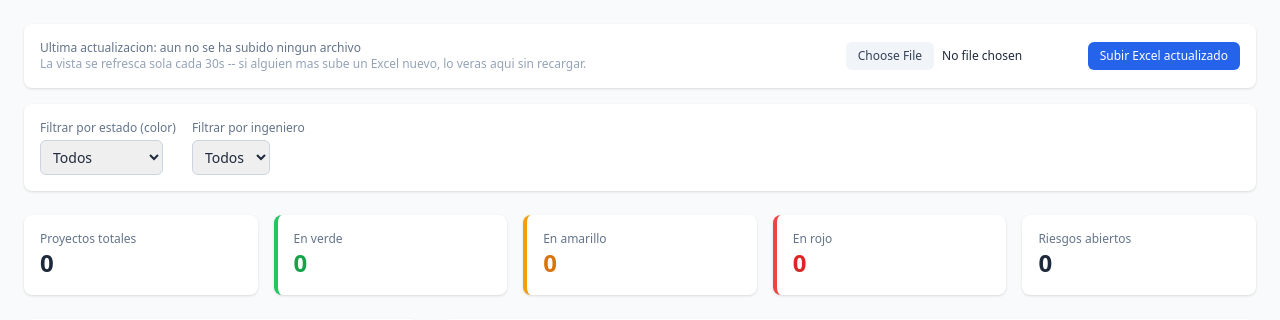
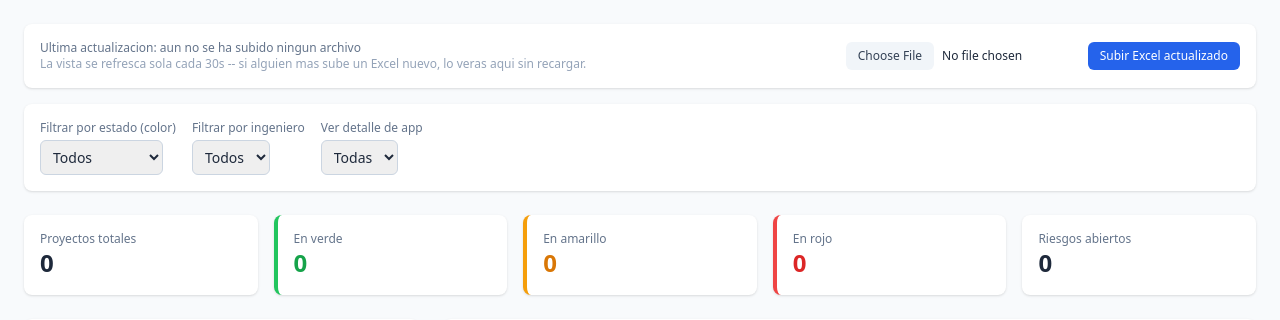
Before and after one commit to karolurena0-cloud/mx-cam-initiatives-dashboard, a FastAPI app: page / in a window 1280 px wide. Shown: the part 76-396 px from the top of the page. Run offline with FastAPI, Linux system fonts and the light colour scheme; data that the repository does not hold is empty; some libraries are stand-ins or nearby versions.

Commit message:
Drill-down interactivo por app: clic en tabla/roadmap actualiza todo el dashboard
- Nuevo filtro 'app' (server-side, igual que status/engineer) que se puede
  activar via: dropdown de filtros, clic en el nombre de la app en la
  tabla de Proyectos, clic en el nombre de la app en la tabla de Riesgos,
  o clic en una barra del grafico de Roadmap
- Al seleccionar una app: la tabla de Proyectos, Roadmap y Riesgos se
  filtran juntos a esa sola app (mismo mecanismo de drill-down consistente
  que ya existia para status/engineer, ahora con un tercer eje)
- Panel nuevo 'Detalle: <app>' que muestra estado, producto/ingenieria/
  plataforma, project overview y dependencias de la app seleccionada
- Fila resaltada (bg-blue-50) en las tablas cuando esa app esta seleccionada
- Los 3 filtros (status/engineer/app) se combinan con AND y son compatibles
  entre si -- probado: status=amber + app=X da la interseccion correcta
- 'Quitar seleccion' en el panel de detalle limpia solo el filtro de app,
  conservando status/engineer activos

Probado end-to-end: clic simulado via query params, filtrado de roadmap/
riesgos a una sola app, combinacion de filtros, carga de pagina completa
(no solo partial) con filtro de app, sin sintaxis Jinja rota.

```diff
--- a/app/main.py
+++ b/app/main.py
@@ -60,21 +60,32 @@ def _dashboard_context(
     upload_ok: bool = True,
     status_filter: str = "all",
     engineer_filter: str = "all",
+    app_filter: str = "all",
 ) -> dict:
     all_projects = [dict(r) for r in db.fetch_all("projects")]
     for p in all_projects:
         p["status_color"] = _status_bucket(p.get("overall", ""))
 
-    # Lista de ingenieros conocidos para el dropdown -- siempre a partir de
-    # TODOS los proyectos (no de los ya filtrados), para no hacer
-    # desaparecer opciones del filtro cuando otro filtro ya esta activo.
+    # Listas para los dropdowns -- siempre a partir de TODOS los proyectos
+    # (no de los ya filtrados), para no hacer desaparecer opciones del
+    # filtro cuando otro filtro ya esta activo.
     engineers = sorted({p["engineering"] for p in all_projects if p.get("engineering")})
+    apps = sorted({p["app"] for p in all_projects if p.get("app")})
 
     projects = all_projects
     if status_filter != "all":
         projects = [p for p in projects if p["status_color"] == status_filter]
     if engineer_filter != "all":
         projects = [p for p in projects if p.get("engineering") == engineer_filter]
+    if app_filter != "all":
+        projects = [p for p in projects if p.get("app") == app_filter]
+
+    # Detalle de la app seleccionada (para el panel de drill-down). Se busca
+    # en TODOS los proyectos -- si el usuario llego aqui haciendo clic en una
+    # fila visible, siempre va a existir.
+    selected_project = None
+    if app_filter != "all":
+        selected_project = next((p for p in all_projects if p["app"] == app_filter), None)
 
     # Roadmap y riesgos se filtran tambien, para que el drill-down sea
     # consistente en todo el dashboard (no solo en la tabla de proyectos).
@@ -115,8 +126,11 @@ def _dashboard_context(
         "risks": risks,
         "summary": summary,
         "engineers": engineers,
+        "apps": apps,
         "status_filter": status_filter,
         "engineer_filter": engineer_filter,
+        "app_filter": app_filter,
+        "selected_project": selected_project,
         "status_chart": status_chart,
         "engineer_chart": engineer_chart,
         "last_synced": db.get_sync_meta("last_synced_at"),
@@ -128,15 +142,15 @@ def _dashboard_context(
 
 
 @app.get("/", response_class=HTMLResponse)
-async def dashboard(request: Request, status: str = "all", engineer: str = "all"):
-    ctx = _dashboard_context(status_filter=status, engineer_filter=engineer)
+async def dashboard(request: Request, status: str = "all", engineer: str = "all", app: str = "all"):
+    ctx = _dashboard_context(status_filter=status, engineer_filter=engineer, app_filter=app)
     return templates.TemplateResponse(request, "dashboard.html", ctx)
 
 
 @app.get("/partials/content", response_class=HTMLResponse)
-async def dashboard_content(request: Request, status: str = "all", engineer: str = "all"):
-    """Partial que HTMX vuelve a pedir cada 30s (o al cambiar un filtro) para refrescar la vista."""
-    ctx = _dashboard_context(status_filter=status, engineer_filter=engineer)
+async def dashboard_content(request: Request, status: str = "all", engineer: str = "all", app: str = "all"):
+    """Partial que HTMX vuelve a pedir cada 30s (o al cambiar/hacer clic en un filtro) para refrescar la vista."""
+    ctx = _dashboard_context(status_filter=status, engineer_filter=engineer, app_filter=app)
     return templates.TemplateResponse(request, "partials/content.html", ctx)
 
 
@@ -146,6 +160,7 @@ async def upload_excel(
     file: UploadFile = File(...),
     status: str = Form("all"),
     engineer: str = Form("all"),
+    app: str = Form("all"),
 ):
     """Recibe el .xlsx subido desde la UI, lo parsea y actualiza la cache SQLite.
 
@@ -155,7 +170,7 @@ async def upload_excel(
     if not file.filename.lower().endswith(".xlsx"):
         ctx = _dashboard_context(
             upload_message="El archivo debe ser .xlsx", upload_ok=False,
-            status_filter=status, engineer_filter=engineer,
+            status_filter=status, engineer_filter=engineer, app_filter=app,
         )
         return templates.TemplateResponse(request, "partials/content.html", ctx)
 
@@ -163,7 +178,7 @@ async def upload_excel(
     if len(raw) > settings.max_upload_bytes:
         ctx = _dashboard_context(
             upload_message=f"El archivo pesa mas de {settings.max_upload_bytes // (1024*1024)}MB",
-            upload_ok=False, status_filter=status, engineer_filter=engineer,
+            upload_ok=False, status_filter=status, engineer_filter=engineer, app_filter=app,
         )
         return templates.TemplateResponse(request, "partials/content.html", ctx)
 
@@ -176,17 +191,19 @@ async def upload_excel(
                 "SharePoint en vez de la mas reciente."
             )
             ctx = _dashboard_context(
-                upload_message=msg, upload_ok=False, status_filter=status, engineer_filter=engineer,
+                upload_message=msg, upload_ok=False,
+                status_filter=status, engineer_filter=engineer, app_filter=app,
             )
         else:
             ctx = _dashboard_context(
                 upload_message="El dashboard se actualizo con exito.", upload_ok=True,
-                status_filter=status, engineer_filter=engineer,
+                status_filter=status, engineer_filter=engineer, app_filter=app,
             )
     except ExcelImportError as exc:
         logger.warning("Import fallido: %s", exc)
         ctx = _dashboard_context(
-            upload_message=str(exc), upload_ok=False, status_filter=status, engineer_filter=engineer,
+            upload_message=str(exc), upload_ok=False,
+            status_filter=status, engineer_filter=engineer, app_filter=app,
         )
 
     return templates.TemplateResponse(request, "partials/content.html", ctx)
--- a/app/templates/partials/content.html
+++ b/app/templates/partials/content.html
@@ -51,10 +51,54 @@
             {% endfor %}
         </select>
     </div>
-    {% if status_filter != "all" or engineer_filter != "all" %}
+    <div>
+        <label for="app-filter" class="block text-xs font-medium text-slate-500 mb-1">Ver detalle de app</label>
+        <select id="app-filter" name="app" class="text-sm border border-slate-300 rounded-md px-2 py-1.5">
+            <option value="all" {% if app_filter == "all" %}selected{% endif %}>Todas</option>
+            {% for a in apps %}
+            <option value="{{ a }}" {% if app_filter == a %}selected{% endif %}>{{ a }}</option>
+            {% endfor %}
+        </select>
+    </div>
+    {% if status_filter != "all" or engineer_filter != "all" or app_filter != "all" %}
     <a href="/" class="text-xs font-medium text-blue-600 hover:underline pb-2">Limpiar filtros</a>
     {% endif %}
 </form>
+
+{% if selected_project %}
+<section class="mb-6 bg-white rounded-lg shadow overflow-hidden">
+    <div class="flex items-center justify-between px-4 py-3 bg-blue-600 text-white">
+        <h2 class="text-lg font-semibold">Detalle: {{ selected_project.app }}</h2>
+        <a href="/?status={{ status_filter | urlencode }}&engineer={{ engineer_filter | urlencode }}"
+           class="text-xs font-medium underline hover:no-underline">Quitar seleccion</a>
+    </div>
+    <div class="p-4 grid md:grid-cols-2 gap-4">
+        <div>
+            <p class="text-xs text-slate-500">Estado</p>
+            <p class="font-medium inline-flex items-center gap-1.5">
+                <span class="w-2.5 h-2.5 rounded-full
+                    {% if selected_project.status_color == 'green' %}bg-green-500
+                    {% elif selected_project.status_color == 'amber' %}bg-amber-500
+                    {% elif selected_project.status_color == 'red' %}bg-red-500
+                    {% else %}bg-slate-300{% endif %}" aria-hidden="true"></span>
+                {{ selected_project.overall or "N/D" }} -- {{ selected_project.status or "N/D" }}
+            </p>
+        </div>
+        <div>
+            <p class="text-xs text-slate-500">Producto / Ingenieria / Plataforma</p>
+            <p class="font-medium">{{ selected_project.product }} / {{ selected_project.engineering }} / {{ selected_project.platform }}</p>
+        </div>
+        <div>
+            <p class="text-xs text-slate-500">Project overview</p>
+            <p>{{ selected_project.project_overview or "N/D" }}</p>
+        </div>
+        <div>
+            <p class="text-xs text-slate-500">Dependencias</p>
+            <p>{{ selected_project.dependencies or "Ninguna" }}</p>
+        </div>
+    </div>
+</section>
+{% endif %}
 
 <!-- Tarjetas resumen -->
 <div class="grid grid-cols-2 md:grid-cols-5 gap-4 mb-6">
@@ -114,8 +158,13 @@
         </thead>
         <tbody class="divide-y">
             {% for p in projects %}
-            <tr>
-                <td class="px-4 py-2 font-medium">{{ p.app }}</td>
+            <tr class="{% if app_filter == p.app %}bg-blue-50{% endif %}">
+                <td class="px-4 py-2 font-medium">
+                    <a href="/?status={{ status_filter | urlencode }}&engineer={{ engineer_filter | urlencode }}&app={{ p.app | urlencode }}"
+                       hx-get="/partials/content?status={{ status_filter | urlencode }}&engineer={{ engineer_filter | urlencode }}&app={{ p.app | urlencode }}"
+                       hx-target="#dashboard-content" hx-swap="innerHTML"
+                       class="text-blue-700 hover:underline">{{ p.app }}</a>
+                </td>
                 <td class="px-4 py-2">
                     <span class="inline-flex items-center gap-1.5">
                         <span class="w-2.5 h-2.5 rounded-full
@@ -162,8 +211,13 @@
             </thead>
             <tbody class="divide-y">
                 {% for r in risks %}
-                <tr>
-                    <td class="px-4 py-2 font-medium">{{ r.app }}</td>
+                <tr class="{% if app_filter == r.app %}bg-blue-50{% endif %}">
+                    <td class="px-4 py-2 font-medium">
+                        <a href="/?status={{ status_filter | urlencode }}&engineer={{ engineer_filter | urlencode }}&app={{ r.app | urlencode }}"
+                           hx-get="/partials/content?status={{ status_filter | urlencode }}&engineer={{ engineer_filter | urlencode }}&app={{ r.app | urlencode }}"
+                           hx-target="#dashboard-content" hx-swap="innerHTML"
+                           class="text-blue-700 hover:underline">{{ r.app }}</a>
+                    </td>
                     <td class="px-4 py-2">{{ r.risk }}</td>
                     <td class="px-4 py-2">{{ r.mitigation }}</td>
                     <td class="px-4 py-2">{{ r.resolution_date }}</td>
@@ -237,7 +291,7 @@
             });
         }
 
-        // --- Roadmap, coloreado por % de avance ---
+        // --- Roadmap, coloreado por % de avance, clickeable para drill-down ---
         const roadmap = readJson("roadmap-data") || [];
         const roadmapCanvas = document.getElementById("roadmapChart");
         if (roadmapCanvas) {
@@ -259,6 +313,15 @@
                     responsive: true,
                     maintainAspectRatio: false,
                     scales: { x: { min: 0, max: 100 } },
+                    onClick: (evt, elements) => {
+                        if (!elements.length) return;
+                        const clickedApp = roadmap[elements[0].index].app;
+                        const url = `/partials/content?status={{ status_filter | urlencode }}&engineer={{ engineer_filter | urlencode }}&app=${encodeURIComponent(clickedApp)}`;
+                        htmx.ajax("GET", url, { target: "#dashboard-content", swap: "innerHTML" });
+                    },
+                    onHover: (evt, elements) => {
+                        evt.native.target.style.cursor = elements.length ? "pointer" : "default";
+                    },
                 },
             });
         }
```
